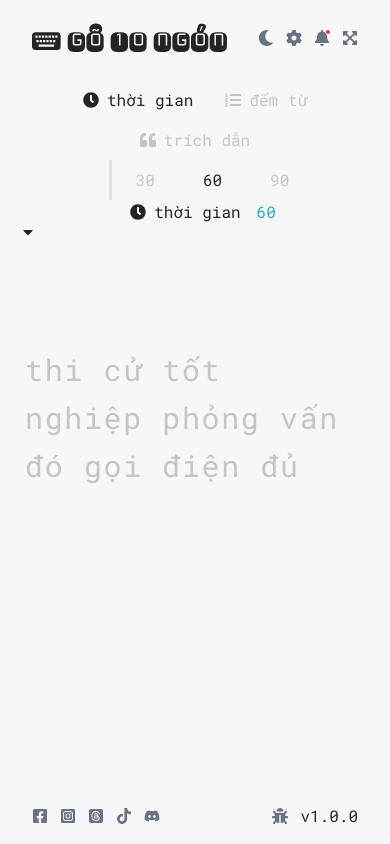
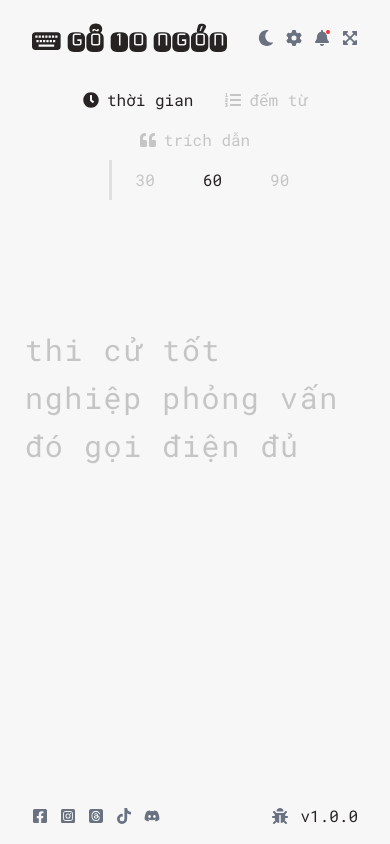
Before and after one commit to nguyenhuuthai-99/go10ngon, a Next.js app: page / in a window 390 px wide. Built offline with nearby package versions, Linux system fonts and the light colour scheme; a web font is replaced by a local one.

Commit message:
refactoring code

```diff
--- a/components/typing-components/mode-indicator.tsx
+++ b/components/typing-components/mode-indicator.tsx
@@ -55,7 +55,7 @@ export function ModeIndicator() {
   function ModeTrigger() {
     return (
       <div
-        className={`flex-col items-center justify-center md:flex ${isTyping && "invisible"}`}
+        className={`hidden flex-col items-center justify-center md:flex ${isTyping && "invisible"}`}
       >
         <div
           className={
--- a/components/typing-components/typing-mode-box.tsx
+++ b/components/typing-components/typing-mode-box.tsx
@@ -38,7 +38,7 @@ export default function TypingModeBox() {
   }
   return (
     <div
-      className={`block flex flex-wrap justify-center md:hidden ${isStarted && isTyping ? "invisible" : "visible"} `}
+      className={`flex flex-wrap justify-center md:hidden ${isStarted && isTyping ? "invisible" : "visible"} `}
     >
       <ModeSelections />
       <VerticalDivider
```
